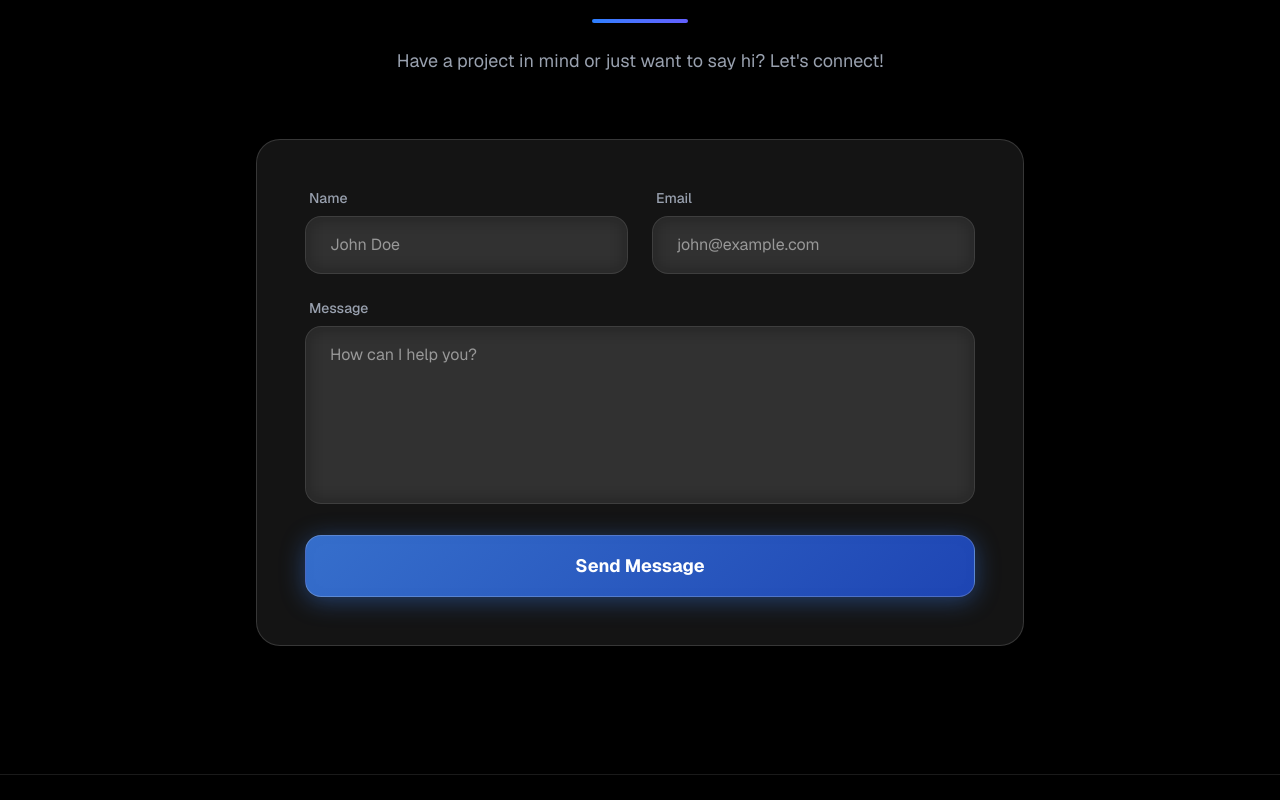
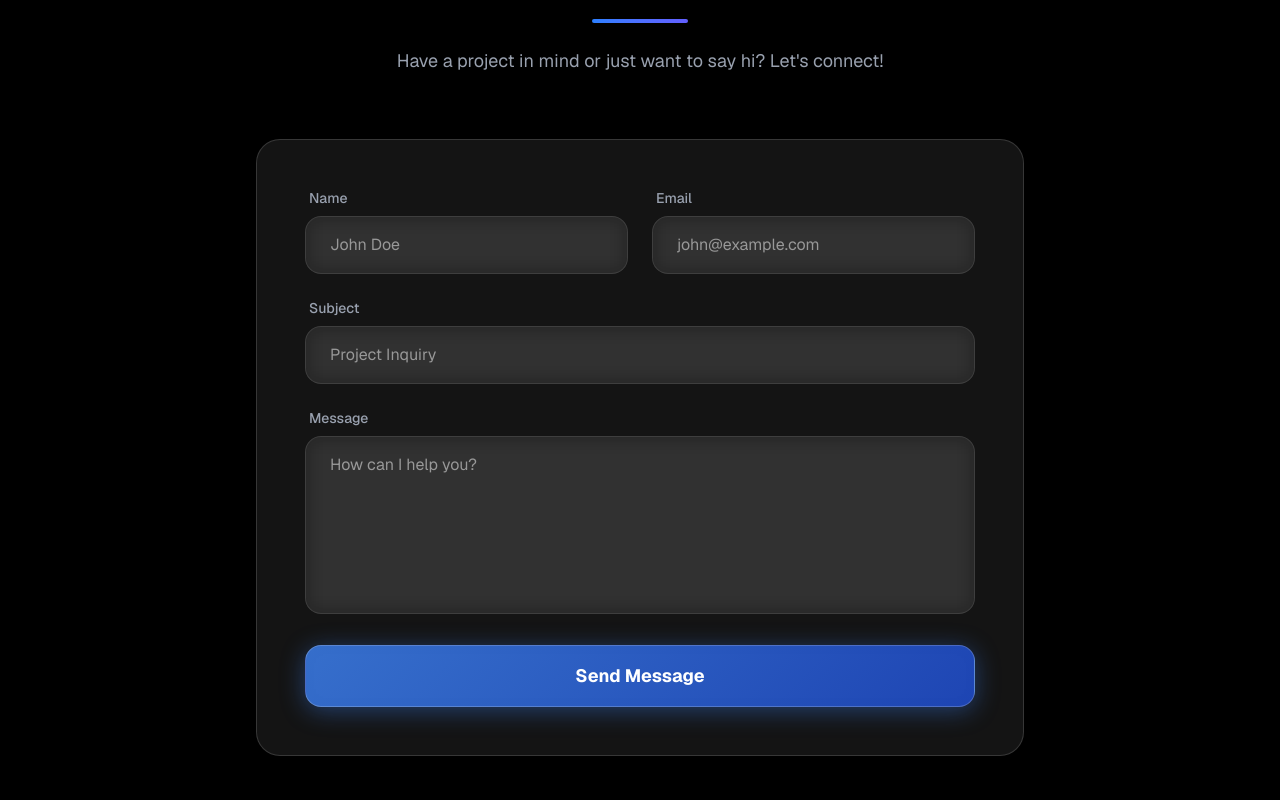
Before and after one commit to dakshybabu-arch/portfolio-backend, a Next.js app: page / in a window 1280 px wide. Shown: the part 5720-6520 px from the top of the page. Built offline with nearby package versions, Linux system fonts and the light colour scheme.

Commit message:
integrated emailjs for contact form

```diff
--- a/app/page.tsx
+++ b/app/page.tsx
@@ -1,7 +1,8 @@
 "use client";
 
-import { motion, useScroll, useTransform } from "framer-motion";
+import { motion, useScroll, useTransform, AnimatePresence } from "framer-motion";
 import { useState, useEffect, useRef } from "react";
+import emailjs from '@emailjs/browser';
 import {
   Mail,
   ExternalLink,
@@ -29,7 +30,7 @@ export default function Home() {
   const [mobileMenuOpen, setMobileMenuOpen] = useState(false);
   const [showScrollTop, setShowScrollTop] = useState(false);
   const [mousePosition, setMousePosition] = useState({ x: 0, y: 0 });
-  const [contactForm, setContactForm] = useState({ name: '', email: '', message: '' });
+  const [contactForm, setContactForm] = useState({ name: '', email: '', subject: '', message: '' });
   const [contactStatus, setContactStatus] = useState<'idle' | 'sending' | 'success' | 'error'>('idle');
   const [contactError, setContactError] = useState('');
 
@@ -59,25 +60,44 @@ export default function Home() {
     });
   };
 
-  const submitContactForm = async (event: React.FormEvent<HTMLFormElement>) => {
-    event.preventDefault();
+  const submitContactForm = async (event?: React.FormEvent<HTMLFormElement> | React.MouseEvent<HTMLButtonElement>) => {
+    if (event) event.preventDefault();
+
+    // Email validation
+    const emailRegex = /^[^\s@]+@[^\s@]+\.[^\s@]+$/;
+    if (!emailRegex.test(contactForm.email)) {
+      setContactError('Please enter a valid email address.');
+      setContactStatus('error');
+      return;
+    }
+
     setContactStatus('sending');
     setContactError('');
 
     try {
-      const response = await fetch('/api/contacts', {
-        method: 'POST',
-        headers: { 'Content-Type': 'application/json' },
-        body: JSON.stringify(contactForm),
-      });
-      const result = await response.json();
+      const result = await emailjs.send(
+        process.env.NEXT_PUBLIC_EMAILJS_SERVICE_ID || '',
+        process.env.NEXT_PUBLIC_EMAILJS_TEMPLATE_ID || '',
+        {
+          from_name: contactForm.name,
+          reply_to: contactForm.email,
+          subject: contactForm.subject,
+          message: contactForm.message,
+        },
+        process.env.NEXT_PUBLIC_EMAILJS_PUBLIC_KEY || ''
+      );
 
-      if (!response.ok) {
-        throw new Error(result.error || 'Unable to send your message.');
+      if (result.status !== 200) {
+        throw new Error('Failed to send message.');
       }
 
-      setContactForm({ name: '', email: '', message: '' });
+      setContactForm({ name: '', email: '', subject: '', message: '' });
       setContactStatus('success');
+
+      // Auto-hide success message after 5 seconds
+      setTimeout(() => {
+        setContactStatus('idle');
+      }, 5000);
     } catch (error) {
       setContactError(error instanceof Error ? error.message : 'Unable to send your message.');
       setContactStatus('error');
@@ -311,7 +331,7 @@ export default function Home() {
               <span className="text-sm sm:text-base font-medium">GitHub</span>
             </motion.a>
             <motion.a
-              href="mailto:contact@dakshybabu.com"
+              href="mailto:dakshybabu@gmail.com"
               className="text-gray-400 hover:text-white transition-colors flex items-center gap-2"
               whileHover={{ scale: 1.1, color: "#60a5fa" }}
             >
@@ -694,6 +714,21 @@ export default function Home() {
               </div>
             </div>
             <div>
+              <label className="block text-sm font-medium text-gray-400 mb-2 ml-1">Subject</label>
+              <motion.input
+                type="text"
+                name="subject"
+                placeholder="Project Inquiry"
+                value={contactForm.subject}
+                onChange={(event) => setContactForm({ ...contactForm, subject: event.target.value })}
+                required
+                maxLength={200}
+                disabled={contactStatus === 'sending'}
+                className="w-full px-6 py-4 glass-input rounded-2xl text-base focus:ring-2 focus:ring-blue-500/50"
+                whileFocus={{ scale: 1.01 }}
+              />
+            </div>
+            <div>
               <label className="block text-sm font-medium text-gray-400 mb-2 ml-1">Message</label>
               <motion.textarea
                 placeholder="How can I help you?"
@@ -729,19 +764,55 @@ export default function Home() {
                 {contactStatus === 'sending' ? 'Sending message...' : 'Send Message'}
               </span>
             </motion.button>
-            {contactStatus === 'success' && (
-              <p className="text-center text-green-400 font-medium" role="status">
-                Thanks! Your message has been sent successfully.
-              </p>
-            )}
-            {contactStatus === 'error' && (
-              <p className="text-center text-red-400 font-medium" role="alert">
-                {contactError}
-              </p>
-            )}
           </motion.form>
         </div>
       </section>
+
+      {/* Toast Notification */}
+      <AnimatePresence>
+        {(contactStatus === 'success' || contactStatus === 'error') && (
+          <motion.div
+            initial={{ opacity: 0, y: 50, scale: 0.9 }}
+            animate={{ opacity: 1, y: 0, scale: 1 }}
+            exit={{ opacity: 0, y: 20, scale: 0.9 }}
+            className={`fixed bottom-8 left-1/2 -translate-x-1/2 z-50 px-6 py-4 rounded-2xl glass-modal border flex items-center gap-3 shadow-2xl ${
+              contactStatus === 'success' ? 'border-green-500/30' : 'border-red-500/30'
+            }`}
+          >
+            {contactStatus === 'success' ? (
+              <>
+                <div className="w-8 h-8 rounded-full bg-green-500/20 flex items-center justify-center text-green-400">
+                  <svg className="w-5 h-5" fill="none" stroke="currentColor" viewBox="0 0 24 24"><path strokeLinecap="round" strokeLinejoin="round" strokeWidth="2" d="M5 13l4 4L19 7"></path></svg>
+                </div>
+                <p className="text-gray-200 font-medium">Message sent successfully! I'll get back to you soon.</p>
+              </>
+            ) : (
+              <>
+                <div className="w-8 h-8 rounded-full bg-red-500/20 flex items-center justify-center text-red-400">
+                  <svg className="w-5 h-5" fill="none" stroke="currentColor" viewBox="0 0 24 24"><path strokeLinecap="round" strokeLinejoin="round" strokeWidth="2" d="M6 18L18 6M6 6l12 12"></path></svg>
+                </div>
+                <div className="flex flex-col">
+                  <p className="text-gray-200 font-medium">Failed to send message.</p>
+                  <button
+                    type="button"
+                    onClick={(e) => submitContactForm(e as any)}
+                    className="text-sm text-red-400 hover:text-red-300 text-left mt-1 underline"
+                  >
+                    Click to retry
+                  </button>
+                </div>
+              </>
+            )}
+            <button
+              type="button"
+              onClick={() => setContactStatus('idle')}
+              className="ml-4 text-gray-500 hover:text-gray-300"
+            >
+              <svg className="w-5 h-5" fill="none" stroke="currentColor" viewBox="0 0 24 24"><path strokeLinecap="round" strokeLinejoin="round" strokeWidth="2" d="M6 18L18 6M6 6l12 12"></path></svg>
+            </button>
+          </motion.div>
+        )}
+      </AnimatePresence>
 
       {/* Footer */}
       <footer className="py-8 px-4 sm:px-6 border-t border-white/10 bg-black">
@@ -753,7 +824,7 @@ export default function Home() {
             <a href="https://github.com/dakshybabu-arch" target="_blank" rel="noopener noreferrer" className="text-gray-500 hover:text-blue-400 transition-colors">
               <GitFork size={20} />
             </a>
-            <a href="mailto:contact@dakshybabu.com" className="text-gray-500 hover:text-blue-400 transition-colors">
+            <a href="mailto:dakshybabu@gmail.com" className="text-gray-500 hover:text-blue-400 transition-colors">
               <Mail size={20} />
             </a>
           </div>
--- a/package.json
+++ b/package.json
@@ -9,6 +9,7 @@
     "lint": "eslint"
   },
   "dependencies": {
+    "@emailjs/browser": "^4.4.1",
     "framer-motion": "^12.42.2",
     "lucide-react": "^1.24.0",
     "mongoose": "^8.0.0",
```
Also changed, not shown: 1 other file (tests, documents, lock files or other folders).
